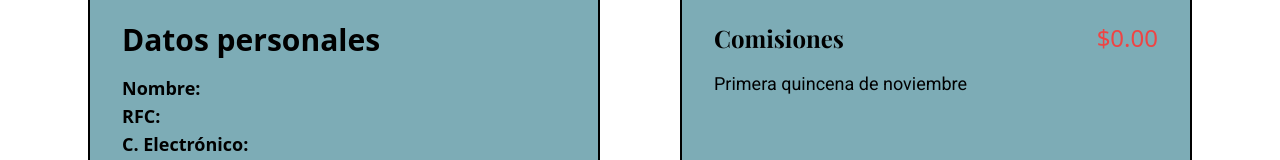
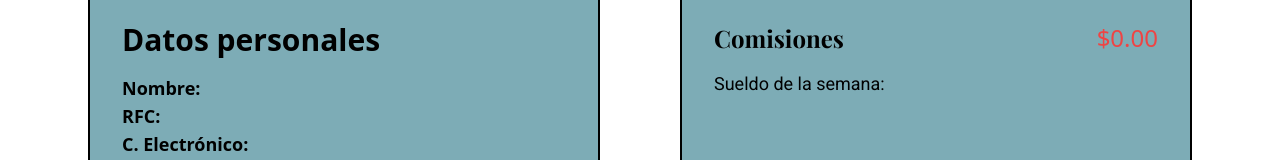
Before and after one commit to RictalLime/MetodologiaDeDesarrollo, a Next.js app in the folder gervacomercial/: page /PerfilAdmin in a window 1280 px wide. Shown: the part 292-452 px from the top of the page. Built offline with nearby package versions, Linux system fonts and the light colour scheme.

Commit message:
Update PerfilAdmin and PerfilVendedor to change label from "Primera quincena de noviembre" to "Sueldo de la semana:" and format code for consistency

```diff
--- a/gervacomercial/src/pages/PerfilAdmin.jsx
+++ b/gervacomercial/src/pages/PerfilAdmin.jsx
@@ -74,12 +74,15 @@ export default function PerfilAdmin() {
   };
 
   const getComisionActual = async () => {
-    const timestamp = new Date().toLocaleDateString('en-CA', {
-      timeZone: 'America/Mexico_City',
+    const timestamp = new Date().toLocaleDateString("en-CA", {
+      timeZone: "America/Mexico_City",
     });
 
     const { data, error } = await supabaseClient
-      .rpc("obtener_comision_usuario", { _usuario_id: userId, _fecha_actual: timestamp })
+      .rpc("obtener_comision_usuario", {
+        _usuario_id: userId,
+        _fecha_actual: timestamp,
+      })
       .single();
 
     if (error) {
@@ -161,7 +164,7 @@ export default function PerfilAdmin() {
           </div>
           <div className="flex justify-between items-center">
             <p className={`${roboto.className} text-lg`}>
-              Primera quincena de noviembre
+              Sueldo de la semana:
             </p>
             <span className={`${playfair_Display.className} text-xl font-bold`}>
               {adminData.sueldobase}
--- a/gervacomercial/src/pages/PerfilVendedor.jsx
+++ b/gervacomercial/src/pages/PerfilVendedor.jsx
@@ -161,7 +161,7 @@ export default function PerfilVendedor() {
             <span className="text-red-500 text-2xl">{comision}</span>
           </div>
           <div className="flex justify-between items-center">
-            <p className="text-lg">Primera quincena de noviembre</p>
+            <p className="text-lg">Sueldo de la semana:</p>
             <span className="text-xl font-bold">{vendedorData.sueldobase}</span>
           </div>
         </div>
```
